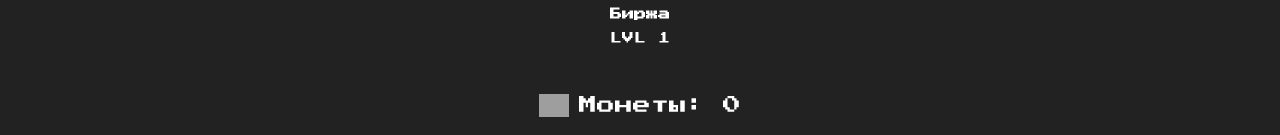
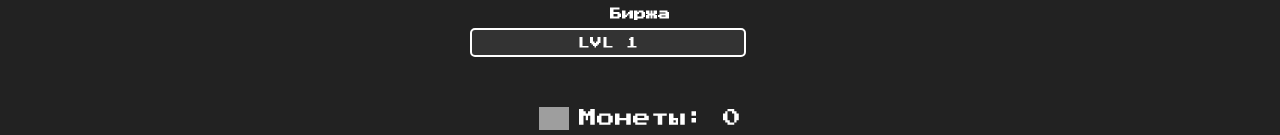
Before and after one commit to david20045/pixel-clicker, a website: page index.html in a window 1280 px wide. Shown: the top 135 px of the page. Drawn offline with Linux system fonts and the light colour scheme; grey boxes are pictures that could not be loaded.

Commit message:
Update styles.css

```diff
--- a/styles.css
+++ b/styles.css
@@ -72,6 +72,34 @@ body {
 .pixel-text {
   font-family: 'Press Start 2P', cursive;
   font-size: 12px;
+}
+
+/* Прогресс-бар */
+.progress-container {
+  width: 80%;
+  height: 25px;
+  background-color: #333;
+  border: 2px solid white;
+  border-radius: 5px;
+  margin-bottom: 20px;
+  position: relative;
+}
+
+.progress-bar {
+  height: 100%;
+  background-color: #4CAF50; /* Зеленая полоса */
+  width: 0;
+  border-radius: 5px;
+  transition: width 0.5s ease; /* Анимация прогресса */
+}
+
+#level-label {
+  position: absolute;
+  top: 50%;
+  left: 50%;
+  transform: translate(-50%, -50%);
+  font-size: 12px;
+  color: white;
 }
 
 /* Flexbox для карточек */
```
